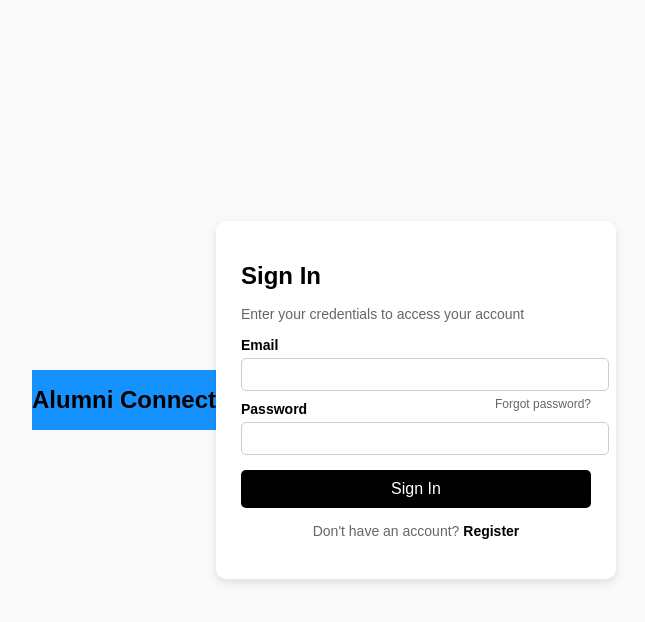
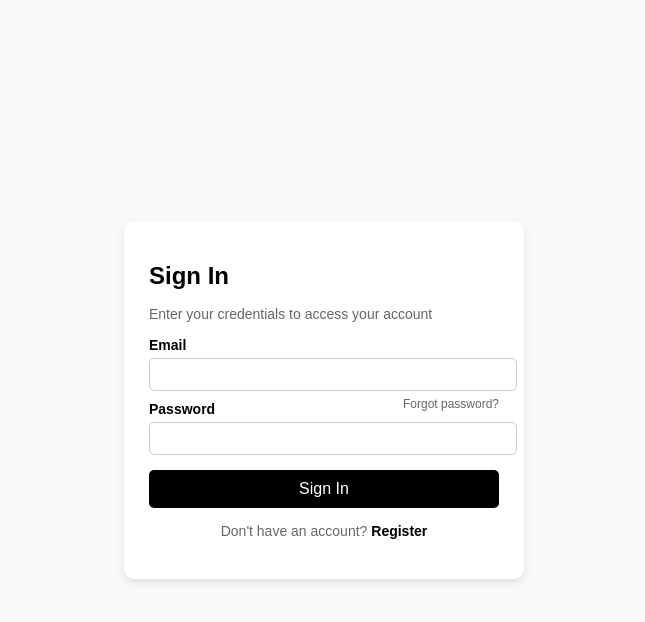
Before and after one commit to Devendra470/Alumni_Portal, a Django app: page /signin in a window 1280 px wide. Shown: the top 622 px of the page, without its empty margins (316-961 px from the left). Run offline with Django 5.2, Linux system fonts and the light colour scheme.

Commit message:
Changed two tables into one

```diff
--- a/alumni/admin.py
+++ b/alumni/admin.py
@@ -1,5 +1,4 @@
 from django.contrib import admin
-from .models import Student,Alumni
+from .models import user
 # Register your models here.
-admin.site.register(Student)
-admin.site.register(Alumni)
+admin.site.register(user)
--- a/alumni/templates/alumni/signin.html
+++ b/alumni/templates/alumni/signin.html
@@ -6,13 +6,9 @@
     <meta name="viewport" content="width=device-width, initial-scale=1.0" />
     <title>Sign In</title>
     <link rel="stylesheet" href="{% static 'signin.css' %}" />
-    {% comment %} <link rel="stylesheet" href="{% static 'style.css' %}" /> {% endcomment %}
   </head>
 
   <body>
-    <header style="background-color: rgb(22, 146, 255);">
-        <h1><i class="fa-solid fa-graduation-cap" style="color: white; "></i>Alumni Connect</h1>
-    </header>
     <div class="form-container">
       <div style="background-color: lightgreen; text-align: center; border-radius: 50px 50px ;">
         {% if created %}
--- a/alumni/views.py
+++ b/alumni/views.py
@@ -1,6 +1,6 @@
 from django.shortcuts import render
 from django.http import HttpResponse
-from .models import Student,Alumni
+from .models import user
 from django.contrib.auth.hashers import make_password,check_password
 import random
 from django.core.mail import EmailMessage
@@ -59,49 +59,34 @@ def create_account(request):
     otp=''.join([str(random.randint(0,9)) for _ in range(6)])
     request.session['otp']=otp
 
-    # Checking for role to fetch database
-    if(role=='Alumni'):
-        if (Alumni.objects.filter(email=email).exists()) or (Student.objects.filter(email=email).exists()): #Checking if email already exist
-            return render(request,'alumni/joinnetwork.html',{'flag':True})
+    if (user.objects.filter(email=email).exists()): #Checking if email already exist
+        return render(request,'alumni/joinnetwork.html',{'flag':True})
 
-        # If email id does not exist then send otp
-        else:
-            request.session['user_data']=user_data
-            send_otp(email,request.session['otp'],role)
-            return render(request,'alumni/otp_verification.html')
-
-    elif(role=='Student'):
-        if (Student.objects.filter(email=email).exists() )or (Alumni.objects.filter(email=email).exists()) : #Checking if email already exist
-            return  render(request,'alumni/joinnetwork.html',{'flag':True})
-
-        else:
-            request.session['user_data']=user_data
-            send_otp(email,request.session['otp'],role)
-            return render(request,'alumni/otp_verification.html')
+    # If email id does not exist then send otp
+    else:
+        request.session['user_data']=user_data
+        send_otp(email,request.session['otp'],role)
+        return render(request,'alumni/otp_verification.html')
 
 # Module to Sign in
 def signindata(request):
     # Taking input from user using html form
     email=request.POST.get('email').lower()
     password=request.POST.get('password')
-    user=None
+    logged_user=None
     role=None
-    # Finding the email first in alumni table then in student table
+    # Finding the in User Table and taking the data into logged_user
     try:
-        user=Alumni.objects.get(email=email)
-        role='Alumni'
-    except Alumni.DoesNotExist:
-        try:
-            user=Student.objects.get(email=email)
-            role='Student'
-        except Student.DoesNotExist:
-            return render(request,'alumni/signin.html',{'flag':True}) #If not Found in both functon returns
-    firstname=user.first_name
+        logged_user=user.objects.get(email=email)
+        role=logged_user.role
+    except user.DoesNotExist:
+        return render(request,'alumni/signin.html',{'flag':True}) #If not Found functon returns
+    firstname=logged_user.first_name
     # If function does not return then email is found now check for password
-    if(check_password(password,user.password)):
-        request.session['user_id']=user.id
-        request.session['email']=user.email
-        request.session['name']=user.first_name
+    if(check_password(password,logged_user.password)):
+        request.session['user_id']=logged_user.id
+        request.session['email']=logged_user.email
+        request.session['name']=logged_user.first_name
         request.session['role']=role
         if(role=='Alumni'):
             return render(request,'alumni/alumni.html',{'name':firstname})
@@ -157,23 +142,13 @@ def resend_otp(request):
 
 # Module to Create a new user
 def Create_user(signup_data):
-    if(signup_data['role']=='Alumni'):
-                Alumni.objects.create(role=signup_data['role'],
-                                      first_name=signup_data['firstname'],
-                                      last_name=signup_data['lastname'],
-                                      email=signup_data['email'],
-                                      password=signup_data['hashed_password'],
-                                      graduation_year=signup_data['gradyear'],
-                                      degree=signup_data['degree'])
-    elif(signup_data['role']=='Student'):
-                Student.objects.create(role=signup_data['role'],
-                                      first_name=signup_data['firstname'],
-                                      last_name=signup_data['lastname'],
-                                      email=signup_data['email'],
-                                      password=signup_data['hashed_password'],
-                                      graduation_year=signup_data['gradyear'],
-                                      degree=signup_data['degree'])
-
+    user.objects.create(role=signup_data['role'],
+                        first_name=signup_data['firstname'],
+                        last_name=signup_data['lastname'],
+                        email=signup_data['email'],
+                        password=signup_data['hashed_password'],
+                        graduation_year=signup_data['gradyear'],
+                        degree=signup_data['degree'])
 # Module to Change Password
 def passoword_reset(request):
     new_password=request.POST.get('newpassword')
```
Also changed, not shown: alumni/models.py (+1 -12 lines), alumni/migrations/0001_initial.py, alumni/migrations/0002_alter_student_degree_alter_student_graduation_year.py (deleted), alumni/migrations/0003_alter_student_password.py (deleted), alumni/migrations/0004_alumni.py (deleted), alumni_portal/alumni/contactus.jpg (deleted), db.sqlite3.
